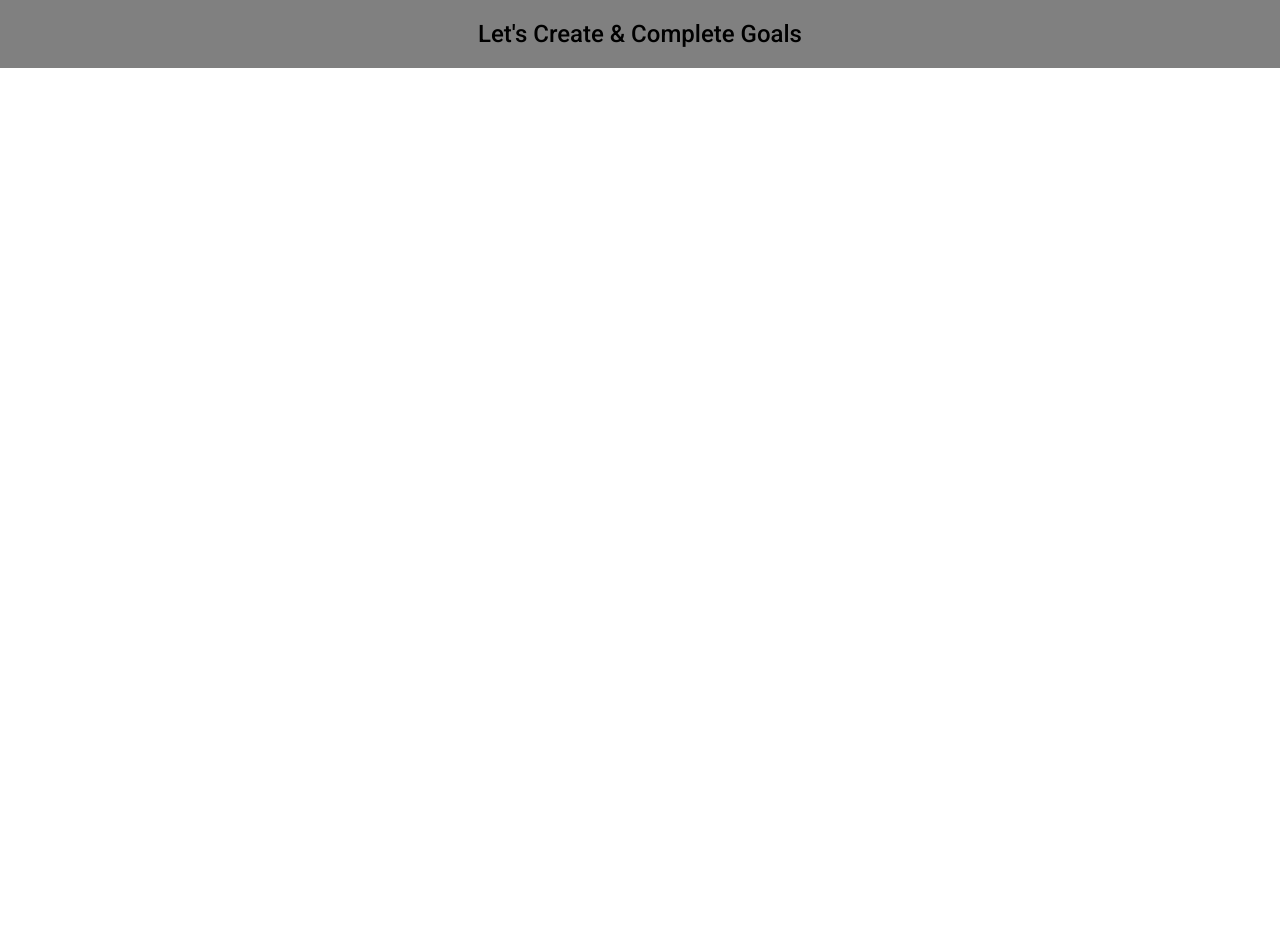
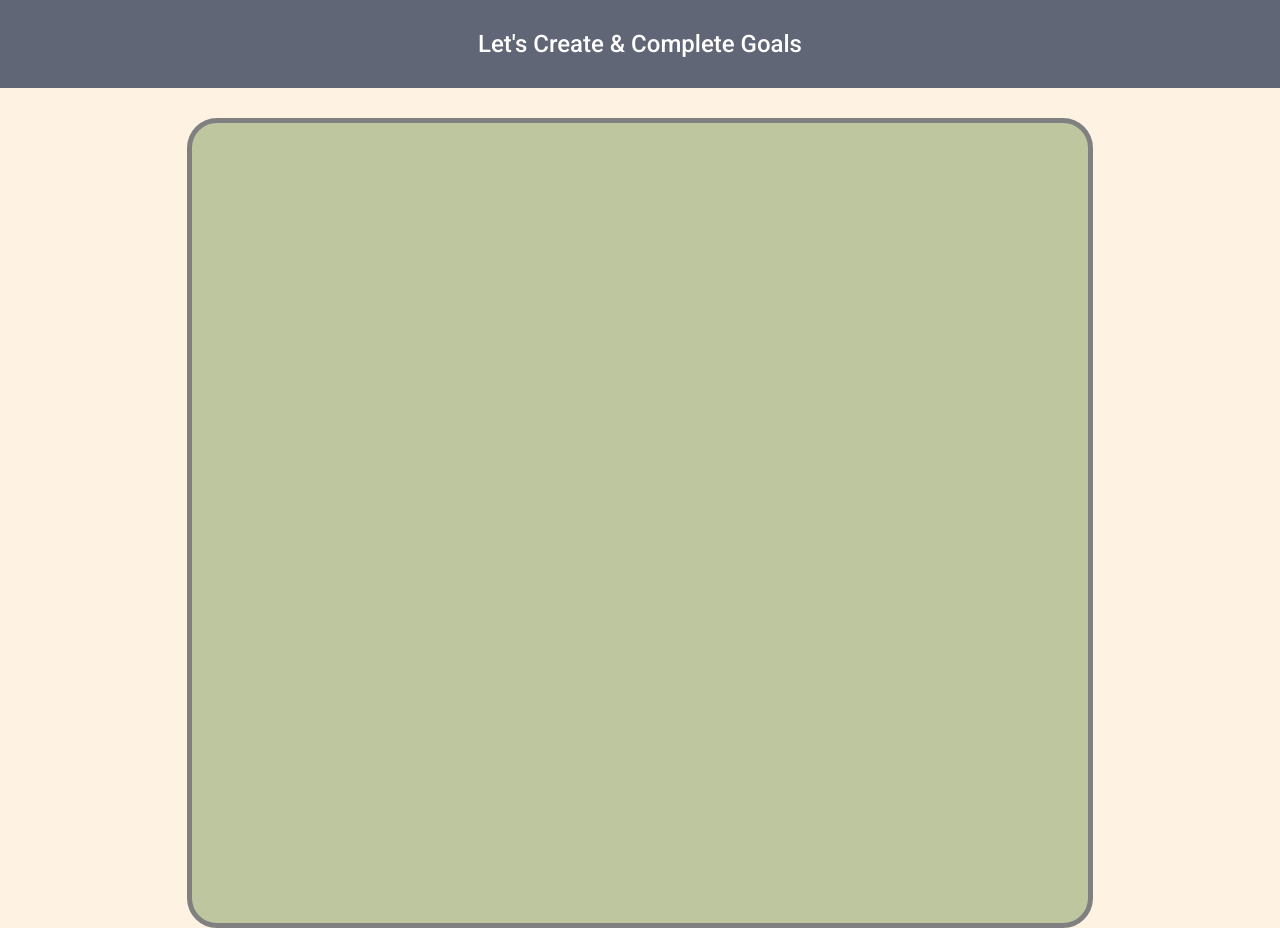
Before and after one commit to MnpretDevs07/ToDo-List-App-React, a React (Create React App) app: page / in a window 1280 px wide. Before the commit the page ends 800 px from the top, so only its background shows below. Built offline with nearby package versions, Linux system fonts and the light colour scheme; a web font is replaced by a local one.

Commit message:
vs code Push

```diff
--- a/src/App.css
+++ b/src/App.css
@@ -7,3 +7,7 @@
   font-weight: 500;
   font-style: normal;
 }
+
+body {
+  background-color: #FEF3E2;
+}
--- a/src/App.js
+++ b/src/App.js
@@ -1,10 +1,12 @@
 import "./App.css";
 import Header from "./Components/Header";
+import Tasks from "./Components/Tasks";
 
 function App() {
   return (
     <div className="App">
       <Header />
+      <Tasks />
     </div>
   );
 }
--- a/src/Components/Header.css
+++ b/src/Components/Header.css
@@ -1,5 +1,7 @@
 Nav {
-     background-color: gray;
-     padding: 20px;
+     background-color: #606676;
+     padding: 30px;
      text-align: center;
+     color: white;
+     margin-bottom: 30px;
 }
--- /dev/null
+++ b/src/Components/Tasks.css
@@ -0,0 +1,8 @@
+.container {
+     background-color: #BEC6A0;
+     width: 70%;
+     margin: auto;
+     min-height: 100vh;
+     border-radius: 30px;
+     border: 5px solid gray;
+}
--- /dev/null
+++ b/src/Components/Tasks.js
@@ -0,0 +1,8 @@
+import React from "react";
+import "./Tasks.css";
+
+const Tasks = () => {
+  return <div className="container"></div>;
+};
+
+export default Tasks;
```
